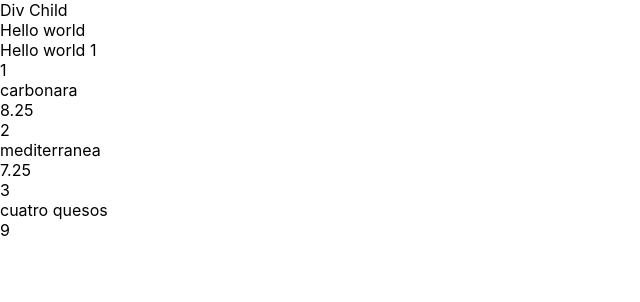
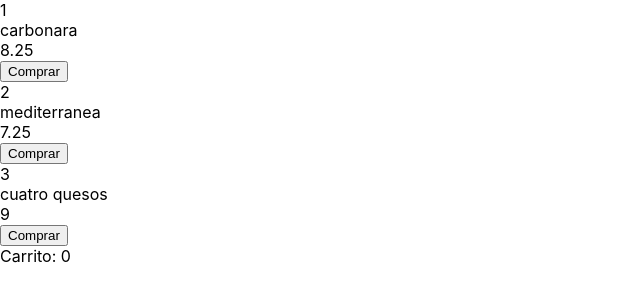
Before and after one commit to Luis40zgz/react_inn, a React (Create React App) app in the folder luis_app/: page / in a window 1280 px wide. Shown: the top 302 px of the page, without its empty margins (0-640 px from the left). Built offline with nearby package versions, Linux system fonts and the light colour scheme; data requests are answered from the project's data file.

Commit message:
pub sub y observer

```diff
--- a/luis_app/src/App.js
+++ b/luis_app/src/App.js
@@ -2,6 +2,7 @@ import Header from './components/Header.jsx'
 import Array from './components/array/Array.js';
 import ArrayState from './components/array_state/ArrayState.jsx';
 import Calendar from './components/calendar/Calendar.jsx';
+import Carrito from './components/carrito/Carrito.jsx';
 import Parent from './components/children/Parent.jsx';
 import Counter from './components/counter/Counter.jsx';
 import Timer from './components/timer/Timer.jsx';
@@ -28,8 +29,8 @@ function App() {
   );*/
   return (
     <>
-  <Parent />
   <Fetch />
+  <Carrito />
     </>
   )
 }
--- /dev/null
+++ b/luis_app/src/components/carrito/Carrito.jsx
@@ -0,0 +1,21 @@
+import { useEffect, useState } from "react"
+
+export default function Carrito(){
+    const [data, setData] = useState([]);
+
+    const handlerEvent = (ev) => {
+        console.log(ev)
+        data.push(ev.detail)
+        setData([...data])
+    }
+
+    useEffect(()=>{
+        window.addEventListener('carrito',handlerEvent)
+        return window.removeEventListener("carrito",handlerEvent)
+    },[])
+
+    return(
+        <div>Carrito: {data.length}</div>
+    )
+
+}
--- a/luis_app/src/fetch/Fetch.jsx
+++ b/luis_app/src/fetch/Fetch.jsx
@@ -1,4 +1,12 @@
 import { useFetch } from "./useFetch";
+
+function eventCarrito(pizza){
+    return new CustomEvent("carrito",{
+        detail: pizza,
+        composed: true,
+        bubbles:true
+        })
+}
 
 export default function Fetch(){
     const {loading, error, data} = useFetch("http://localhost:3000/pizzas",[])
@@ -6,18 +14,29 @@ export default function Fetch(){
     if(error) <div>{error}</div>
     if(loading) <div>{loading}</div>
 
+    function handlerClick(ev){
+        ev.stopPropagation();
+        const node = ev.nativeEvent.composedPath().find((n=>n.dataset && 'id' in n.dataset));
+        if(node){
+            const {id} = node.dataset;
+            const pizza = data.find(p=>p.id===id)
+            pizza && node.dispatchEvent(eventCarrito(pizza));
+        }
+    }
+
         return(
-            <>
+            <div>
             {data?.map(({id, name, price})=>{
                 return(
                     <div key={id}>
                         <div>{id}</div>
                         <div>{name}</div>
                         <div>{price}</div>
+                        <button data-id={id} onClick={handlerClick}>Comprar</button>
                     </div>
                     )
                 }
                 )}
-        </>
+        </div>
     )
 }
```
